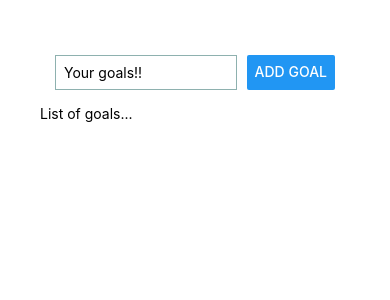
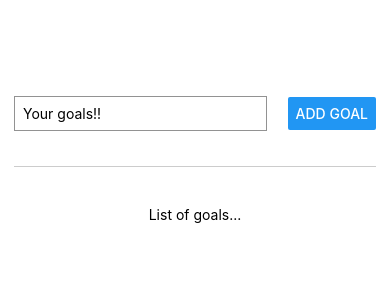
Before and after one commit to Wez-Young/RNCourse, a React Native app: screen / in a window 390 px wide. Shown: the top 300 px of the page. Built offline with nearby package versions, Linux system fonts and the light colour scheme.

Commit message:
improved UI using flex

```diff
--- a/App.js
+++ b/App.js
@@ -8,7 +8,7 @@ export default function App() {
         <TextInput style={styles.goalInput} placeholder="Your goals!!" />
         <Button title="Add Goal" />
       </View>
-      <View>
+      <View style={styles.listContainer}>
         <Text>List of goals...</Text>
       </View>
     </View>
@@ -17,19 +17,29 @@ export default function App() {
 
 const styles = StyleSheet.create({
   rootContainer: {
-    padding: 40,
+    flex: 1,
+    paddingTop: 60,
+    paddingHorizontal: 14
   },
   inputContainer: {
+    flex: 1,
     flexDirection: 'row',
     justifyContent: 'space-between',
-    padding: 15,
+    alignItems: 'center',
+    marginBottom: 24,
+    borderBottomWidth: 1,
+    borderBottomColor: '#cccccc',
   },
   goalInput: {
     borderWidth: 1,
-    borderColor: '#8eb1af',
-    width: '80%',
+    borderColor: '#4e4e4e9c',
     marginRight: 10,
     padding: 8,
+    width: '70%',
+  },
+  listContainer: {
+    flex: 6,
+    alignItems: 'center',
+    paddingTop: 15,
   }
-
 });
```
